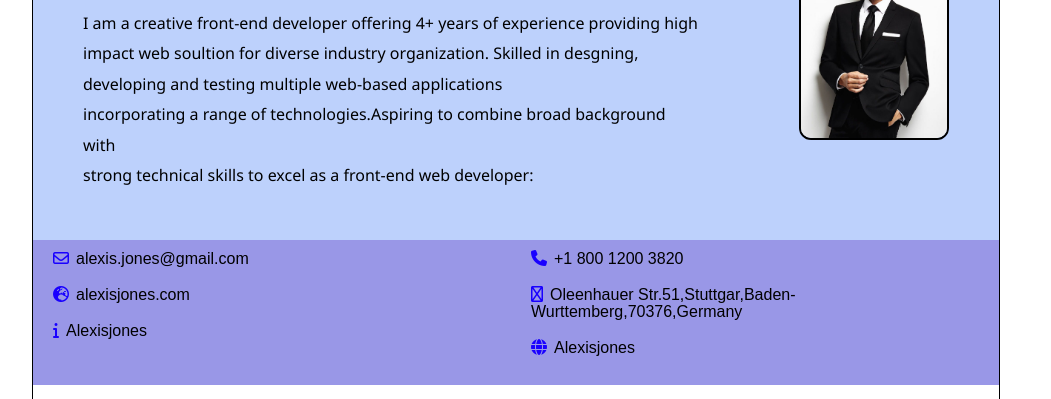
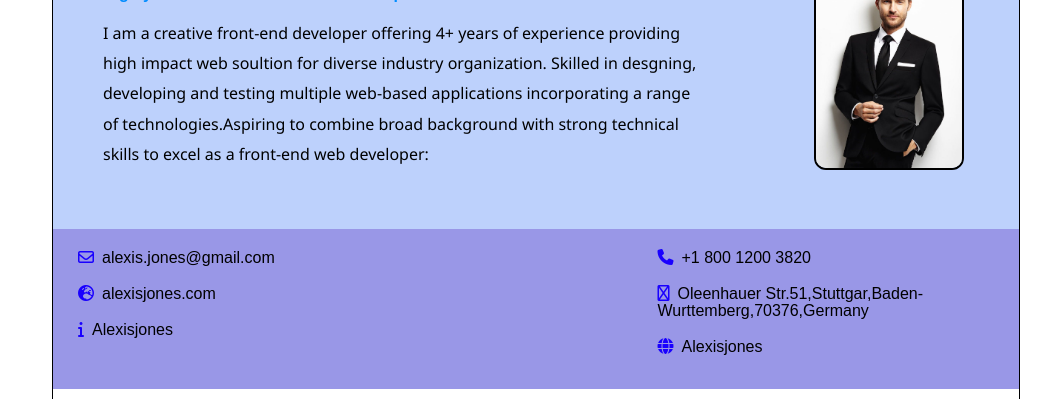
Before and after one commit to khanali454/leafish-resume-template, a plain HTML site: page index.html in a window 1280 px wide. Shown: the part 113-512 px from the top of the page, without its empty margins (148-1199 px from the left). Drawn offline with Linux system fonts and the light colour scheme.

Commit message:
links update

```diff
--- a/index.html
+++ b/index.html
@@ -23,9 +23,9 @@
             I am a creative front-end developer offering 4+ years of experience
             providing high impact web soultion for diverse industry
             organization. Skilled in desgning, developing and testing multiple
-            web-based applications <br />
+            web-based applications
             incorporating a range of technologies.Aspiring to combine broad
-            background with <br />
+            background with
             strong technical skills to excel as a front-end web developer:
           </p>
         </div>
@@ -43,7 +43,7 @@
           <p><i class="fa-sharp fa-solid fa-info"><a href="#">Alexisjones</a></i></p>
         </div>
 
-        <div class="column">
+        <div class="column2">
           <p><i class="fa-sharp fa-solid fa-phone"><a href="#">+1 800 1200 3820</a></i></p>
           <br />
           <p><i class="fa-sharp fa-regular fa-location-pin"><a href="#">Oleenhauer Str.51,Stuttgar,Baden-Wurttemberg,70376,Germany</a></i></p>
--- a/style.css
+++ b/style.css
@@ -9,21 +9,21 @@ body{
 }
 .main{
     width: 968px;
-    transform: translateX(180px);
+    transform: translateX(200px);
     border: 1px solid black;
 }
 .Alexis{
-    max-width: 100%;
     display: flex;
     background: #bdd1fc;
-
     justify-content: center;
+    align-items: center;
 }
 .img img{
     width: 150px;
     border-radius: 12px;
     border: 2px solid black;
-    margin: 50px;
+    margin: 55px;
+    margin-top: 80px;
 }
 .txt{
     margin: 50px;
@@ -42,7 +42,8 @@ body{
     display: flex;
     flex-flow: row wrap;
     background-color: #5a57d89d;
-    padding-left: 10px;
+    padding: 20px;
+    height: 20vh;
 }
 .columnss i{
     color: rgb(25, 0, 255);
@@ -50,16 +51,21 @@ body{
 }
 .column{
     flex: 1;
-    padding: 10px;
     color: #fff;
     transition: 0.3s;
-    justify-content: space-around;
+    margin-left: 5px;
+}
+.column2{
+    flex: 1;
+    color: #fff;
+    transition: 0.3s;
+    margin-left: 238px;
 }
 .columnss a{
    text-decoration: none;
    color: black;
    cursor: pointer;
-   padding-left: 7px;
+   padding-left: 8px;
    font-weight: 200;
 }
 
@@ -72,6 +78,8 @@ body{
     border-bottom: 3px solid #008cff;
     width: 60%;
     color: #008cff;
+    margin-top: 3px;
+    font-size: 30px;
 }
 .experience h3{
     padding-top: 5px;
```
